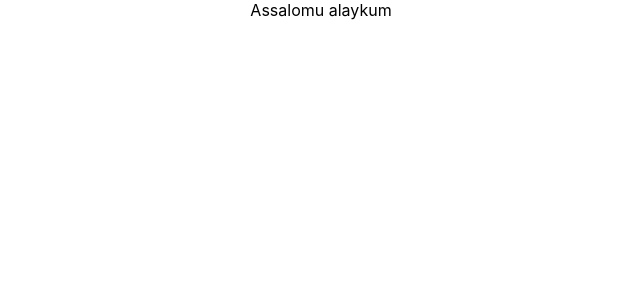
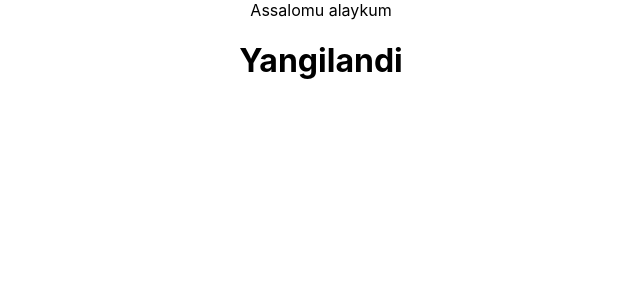
Before and after one commit to Zufarbek/instagram-003, a React (Create React App) app: page / in a window 1280 px wide. Shown: the top 300 px of the page, without its empty margins (319-959 px from the left). Built offline with nearby package versions, Linux system fonts and the light colour scheme.

Commit message:
ozgartirildidi

```diff
--- a/src/App.js
+++ b/src/App.js
@@ -5,6 +5,7 @@ function App() {
   return (
     <div className="App">
       Assalomu alaykum
+      <h1>Yangilandi</h1>
     </div>
   );
 }
```
